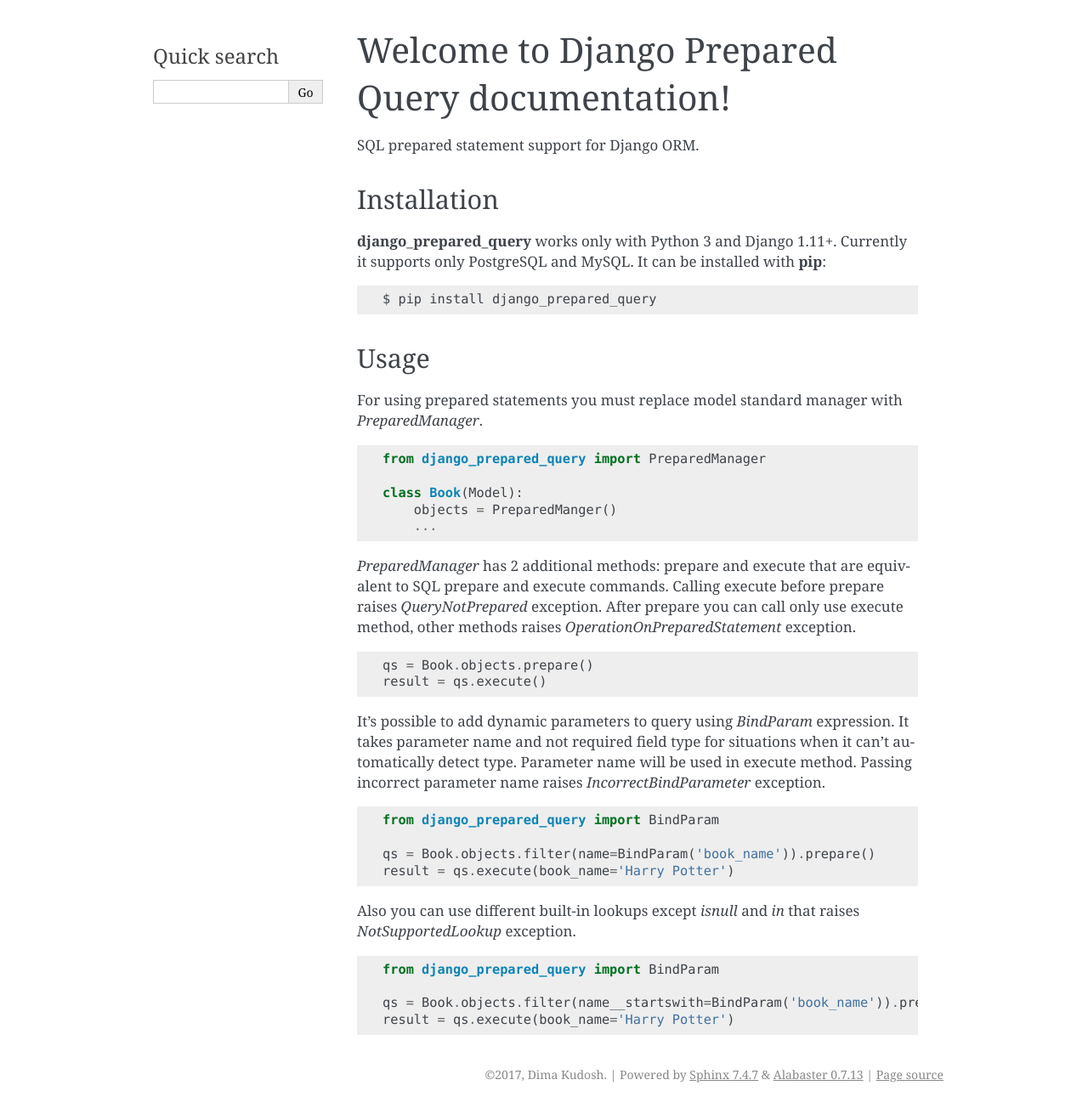
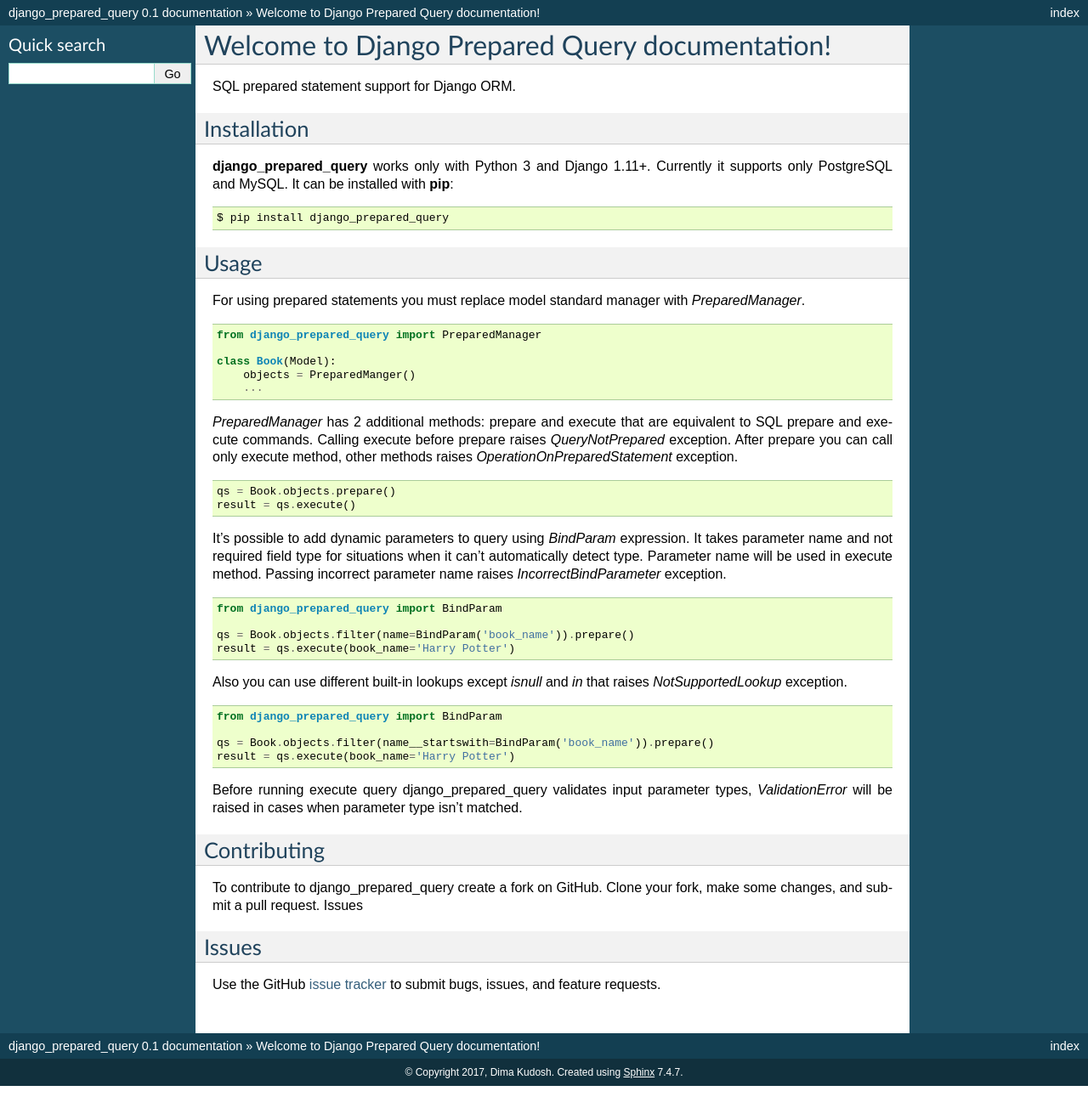
Before and after one commit to DimaKudosh/django-prepared-query, a Sphinx documentation site: the page built from docs/source/index.rst, in a window 1280 px wide. Shown: the whole page at 85% size. Built offline with Sphinx 7.4.7, drawn with Linux system fonts in a browser that asks for light colours; after the commit the page ends 1278 px from its top, so only the background shows below that.

Commit message:
Updated docs

```diff
--- a/docs/source/conf.py
+++ b/docs/source/conf.py
@@ -83,7 +83,7 @@
 # The theme to use for HTML and HTML Help pages.  See the documentation for
 # a list of builtin themes.
 #
-html_theme = 'alabaster'
+html_theme = 'default'
 
 # Theme options are theme-specific and customize the look and feel of a theme
 # further.  For a list of options available for each theme, see the
--- a/docs/source/index.rst
+++ b/docs/source/index.rst
@@ -60,3 +60,16 @@
 
     qs = Book.objects.filter(name__startswith=BindParam('book_name')).prepare()
     result = qs.execute(book_name='Harry Potter')
+
+Before running execute query django_prepared_query validates input parameter types, `ValidationError` will be raised in cases when parameter type isn't matched.
+
+Contributing
+------------
+
+To contribute to django_prepared_query create a fork on GitHub. Clone your fork, make some changes, and submit a pull request.
+Issues
+
+Issues
+------
+
+Use the GitHub `issue tracker <https://github.com/DimaKudosh/django-prepared-query/issues'>`_ to submit bugs, issues, and feature requests.
```
Also changed, not shown: other parts of docs/source/index.rst (+1 -1 lines).
